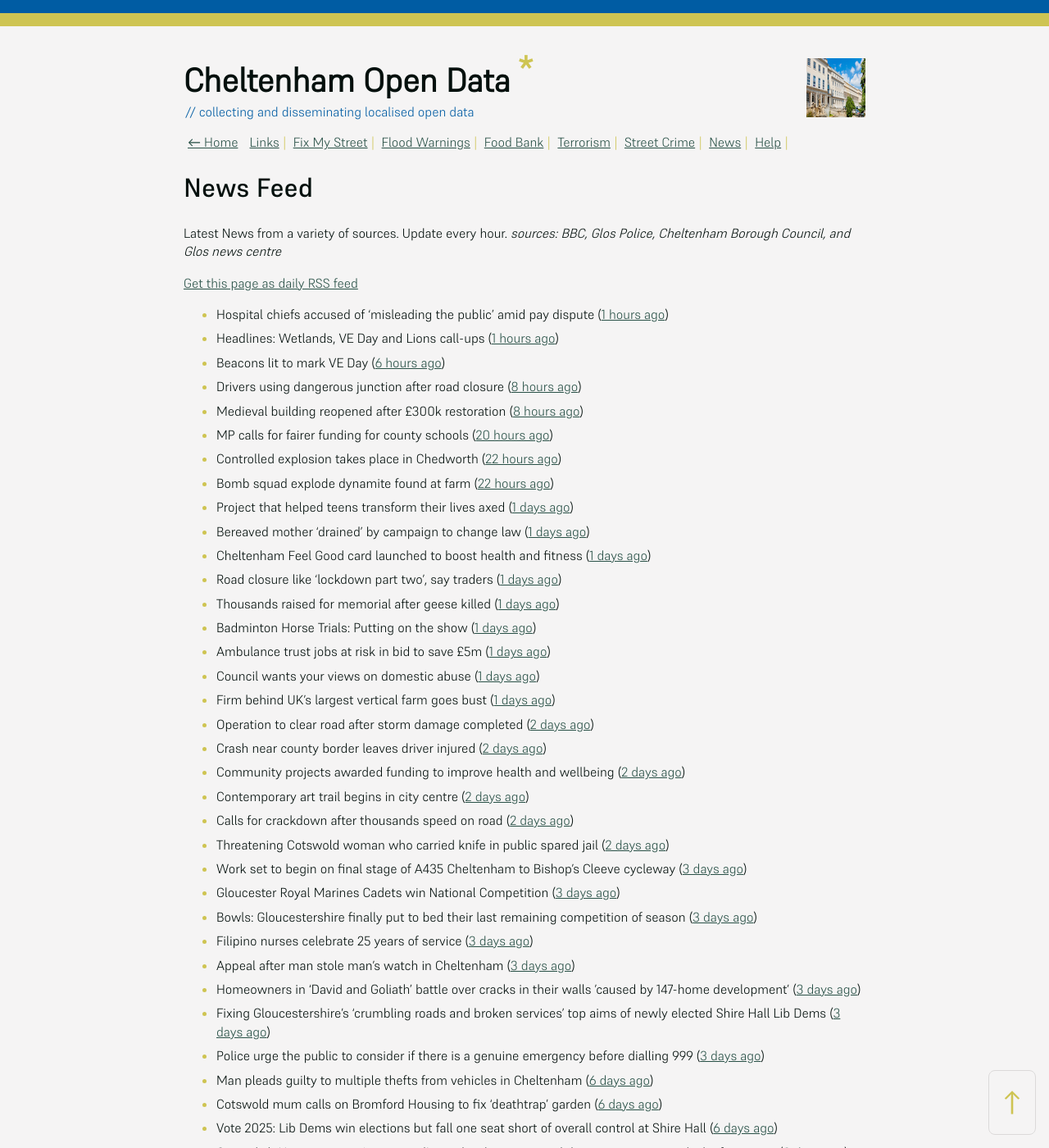
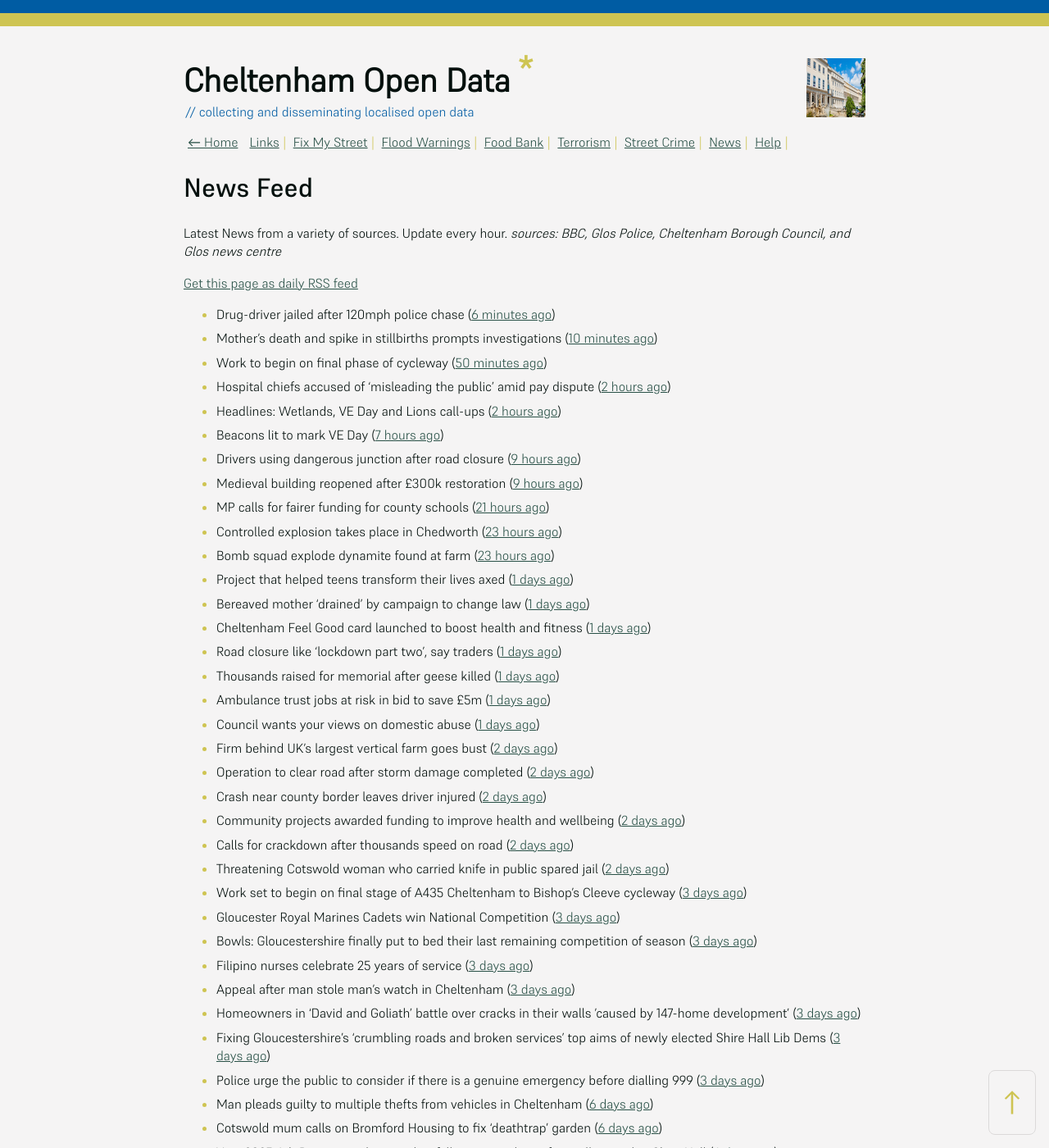
Before and after one commit to mat-0/cheltenham-open-data, a Jekyll site: the page built from _pages/news.md, in a window 1280 px wide and 1400 px high. Shown: the whole window at 82% size. Built offline with Jekyll 4.4.1, drawn with Linux system fonts in a browser that asks for light colours; some of the changed text lies outside the part shown.

Commit message:
Updated 2025-05-09 14:58:02

```diff
--- a/_pages/news.md
+++ b/_pages/news.md
@@ -12,27 +12,28 @@ _sources: BBC, Glos Police, Cheltenham Borough Council, and Glos news centre_
 [Get this page as daily RSS feed](/daily.rss)
 
 <!-- news_marker starts -->
-- Hospital chiefs accused of ‘misleading the public’ amid pay dispute ([1 hours ago](https://gloucesternewscentre.co.uk/hospital-chiefs-accused-of-misleading-the-public-amid-pay-dispute/))
-- Headlines: Wetlands, VE Day and Lions call-ups ([1 hours ago](https://www.bbc.com/news/articles/c4gre522d7lo))
-- Beacons lit to mark VE Day ([6 hours ago](https://www.bbc.com/news/videos/c74nln2wnzko))
-- Drivers using dangerous junction after road closure ([8 hours ago](https://www.bbc.com/news/articles/c0qnq5jvwz0o))
-- Medieval building reopened after £300k restoration ([8 hours ago](https://www.bbc.com/news/articles/cwy6y3d1xz0o))
-- MP calls for fairer funding for county schools ([20 hours ago](https://www.bbc.com/news/articles/c14kz050y3ro))
-- Controlled explosion takes place in Chedworth ([22 hours ago](https://gloucesternewscentre.co.uk/controlled-explosion-takes-place-in-chedworth/))
-- Bomb squad explode dynamite found at farm ([22 hours ago](https://www.bbc.com/news/articles/c0k34gzdmxko))
+- Drug-driver jailed after 120mph police chase ([6 minutes ago](https://www.bbc.com/news/articles/c8jgl2gdj3jo))
+- Mother’s death and spike in stillbirths prompts investigations ([10 minutes ago](https://gloucesternewscentre.co.uk/mothers-death-and-spike-in-stillbirths-prompts-investigations/))
+- Work to begin on final phase of cycleway ([50 minutes ago](https://www.bbc.com/news/articles/cjwq3242dego))
+- Hospital chiefs accused of ‘misleading the public’ amid pay dispute ([2 hours ago](https://gloucesternewscentre.co.uk/hospital-chiefs-accused-of-misleading-the-public-amid-pay-dispute/))
+- Headlines: Wetlands, VE Day and Lions call-ups ([2 hours ago](https://www.bbc.com/news/articles/c4gre522d7lo))
+- Beacons lit to mark VE Day ([7 hours ago](https://www.bbc.com/news/videos/c74nln2wnzko))
+- Drivers using dangerous junction after road closure ([9 hours ago](https://www.bbc.com/news/articles/c0qnq5jvwz0o))
+- Medieval building reopened after £300k restoration ([9 hours ago](https://www.bbc.com/news/articles/cwy6y3d1xz0o))
+- MP calls for fairer funding for county schools ([21 hours ago](https://www.bbc.com/news/articles/c14kz050y3ro))
+- Controlled explosion takes place in Chedworth ([23 hours ago](https://gloucesternewscentre.co.uk/controlled-explosion-takes-place-in-chedworth/))
+- Bomb squad explode dynamite found at farm ([23 hours ago](https://www.bbc.com/news/articles/c0k34gzdmxko))
 - Project that helped teens transform their lives axed ([1 days ago](https://www.bbc.com/news/articles/ckg1gmmn82zo))
 - Bereaved mother 'drained' by campaign to change law ([1 days ago](https://www.bbc.com/news/articles/c99p985r1xgo))
 - Cheltenham Feel Good card launched to boost health and fitness ([1 days ago](https://www.cheltenham.gov.uk/news/article/3007/cheltenham_feel_good_card_launched_to_boost_health_and_fitness))
 - Road closure like 'lockdown part two', say traders ([1 days ago](https://www.bbc.com/news/articles/c3r8r3yrjgjo))
 - Thousands raised for memorial after geese killed ([1 days ago](https://www.bbc.com/news/articles/cn80d0k231yo))
-- Badminton Horse Trials: Putting on the show ([1 days ago](https://www.bbc.com/news/articles/c1lm3e424dqo))
 - Ambulance trust jobs at risk in bid to save £5m ([1 days ago](https://www.bbc.com/news/articles/c078721k50xo))
 - Council wants your views on domestic abuse ([1 days ago](https://gloucesternewscentre.co.uk/council-wants-your-views-on-domestic-abuse/))
-- Firm behind UK's largest vertical farm goes bust ([1 days ago](https://www.bbc.com/news/articles/c9qwq5245zvo))
+- Firm behind UK's largest vertical farm goes bust ([2 days ago](https://www.bbc.com/news/articles/c9qwq5245zvo))
 - Operation to clear road after storm damage completed ([2 days ago](https://www.bbc.com/news/articles/cp91d93kv7vo))
 - Crash near county border leaves driver injured ([2 days ago](https://www.bbc.com/news/articles/cd7v7z98xvwo))
 - Community projects awarded funding to improve health and wellbeing ([2 days ago](https://www.cheltenham.gov.uk/news/article/3006/community_projects_awarded_funding_to_improve_health_and_wellbeing))
-- Contemporary art trail begins in city centre ([2 days ago](https://www.bbc.com/news/articles/cdrg7pjg8pvo))
 - Calls for crackdown after thousands speed on road ([2 days ago](https://www.bbc.com/news/articles/cj454v1qzrxo))
 - Threatening Cotswold woman who carried knife in public spared jail ([2 days ago](https://gloucesternewscentre.co.uk/threatening-cotswold-woman-who-carried-knife-in-public-spared-jail/))
 - Work set to begin on final stage of A435 Cheltenham to Bishop’s Cleeve cycleway ([3 days ago](https://gloucesternewscentre.co.uk/work-set-to-begin-on-final-stage-of-a435-cheltenham-to-bishops-cleeve-cycleway/))
@@ -46,8 +47,8 @@ _sources: BBC, Glos Police, Cheltenham Borough Council, and Glos news centre_
 - Man pleads guilty to multiple thefts from vehicles in Cheltenham ([6 days ago](https://gloucesternewscentre.co.uk/man-pleads-guilty-to-multiple-thefts-from-vehicles-in-cheltenham/))
 - Cotswold mum calls on Bromford Housing to fix ‘deathtrap’ garden ([6 days ago](https://gloucesternewscentre.co.uk/cotswold-mum-calls-on-bromford-housing-to-fix-deathtrap-garden/))
 - Vote 2025: Lib Dems win elections but fall one seat short of overall control at Shire Hall ([6 days ago](https://gloucesternewscentre.co.uk/vote-2025-lib-dems-win-elections-but-fall-one-seat-short-of-overall-control-at-shire-hall/))
-- Cavendish House owners ‘committed’ to redevelopment amid disappointment over lack of progress ([8 days ago](https://gloucesternewscentre.co.uk/cavendish-house-owners-committed-to-redevelopment-amid-disappointment-over-lack-of-progress/))
-- Battle plan shows Tory target seats and paper candidates for Shire Hall polls ([8 days ago](https://gloucesternewscentre.co.uk/battle-plan-shows-tory-target-seats-and-paper-candidates-for-shire-hall-polls/))
+- Cavendish House owners ‘committed’ to redevelopment amid disappointment over lack of progress ([9 days ago](https://gloucesternewscentre.co.uk/cavendish-house-owners-committed-to-redevelopment-amid-disappointment-over-lack-of-progress/))
+- Battle plan shows Tory target seats and paper candidates for Shire Hall polls ([9 days ago](https://gloucesternewscentre.co.uk/battle-plan-shows-tory-target-seats-and-paper-candidates-for-shire-hall-polls/))
 - Man dies following collision on A417 ([9 days ago](https://gloucesternewscentre.co.uk/man-dies-following-collision-on-a417/))
 - McDonald’s in bid to serve late night food and drink at new Cheltenham site ([10 days ago](https://gloucesternewscentre.co.uk/mcdonalds-in-bid-to-serve-late-night-food-and-drink-at-new-cheltenham-site/))
 - Cars splattered, walls stained and ‘huge’ mess left by ‘shoddy’ workers ([14 days ago](https://gloucesternewscentre.co.uk/cars-splattered-walls-stained-and-huge-mess-left-by-shoddy-workers/))
@@ -55,7 +56,6 @@ _sources: BBC, Glos Police, Cheltenham Borough Council, and Glos news centre_
 - Who is the new owner of Cheltenham landmark Municipal Offices? ([14 days ago](https://gloucesternewscentre.co.uk/who-is-the-new-owner-of-cheltenham-landmark-municipal-offices/))
 - Dozens form human chain in Cheltenham calling for right to preaceful protest ([14 days ago](https://gloucesternewscentre.co.uk/dozens-form-human-chain-in-cheltenham-calling-for-right-to-preaceful-protest/))
 - Eurovision Grand Final to be screened live at Gloucestershire theatre ([15 days ago](https://gloucesternewscentre.co.uk/eurovision-grand-final-to-be-screened-live-at-gloucestershire-theatre/))
-- Nigel Farage hopes for Reform UK Gloucester, Cheltenham and Forest of Dean gains ([16 days ago](https://gloucesternewscentre.co.uk/nigel-farage-hopes-for-reform-uk-gloucester-cheltenham-and-forest-of-dean-gains/))
 - Cheltenham Borough Council invites community input on new trees strategy ([17 days ago](https://www.cheltenham.gov.uk/news/article/3005/cheltenham_borough_council_invites_community_input_on_new_trees_strategy))
 - Media statement about the Citrus Hotel ([21 days ago](https://www.cheltenham.gov.uk/news/article/3004/media_statement_about_the_citrus_hotel))
 - Six-week consultation now live for Leckhampton with Warden Hill neighbourhood plan ([24 days ago](https://www.cheltenham.gov.uk/news/article/3003/six-week_consultation_now_live_for_leckhampton_with_warden_hill_neighbourhood_plan))
```
Also changed, not shown: _data/flood.json (+5 -69 lines), _pages/fix-my-street.md (+2 -2 lines), index.md (+5 -5 lines).
